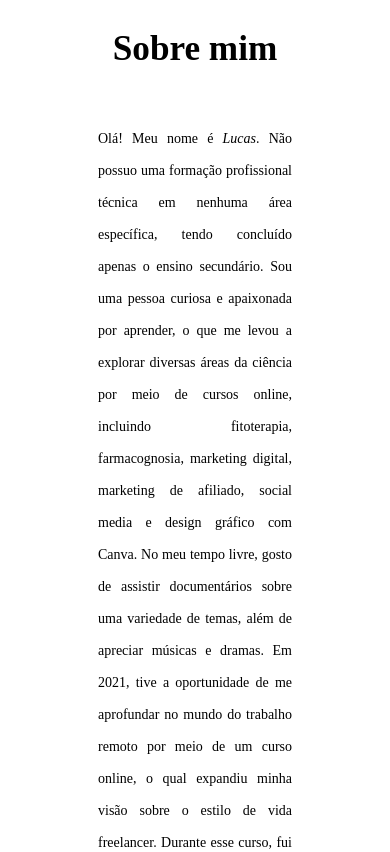
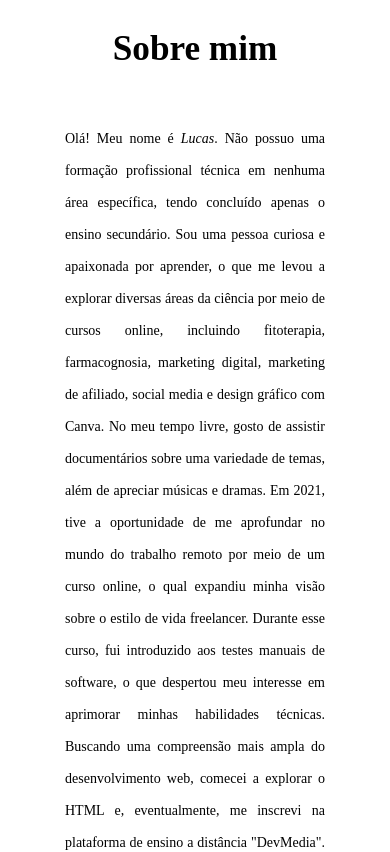
Before and after one commit to Lucasmanuelmz/portifolio.app, a React (Vite) app: page /about in a window 390 px wide. Shown: the top 852 px of the page. Built offline with nearby package versions, Linux system fonts and the light colour scheme.

Commit message:
Alterei a percentagem do text-about

```diff
--- a/src/App.css
+++ b/src/App.css
@@ -199,7 +199,7 @@ footer {
   }
 
   .text-about {
-    width: min(300px, 60%);
+    width: min(300px, 90%);
     padding: 5;
     font-size: 14px;
     text-align: justify;
```
